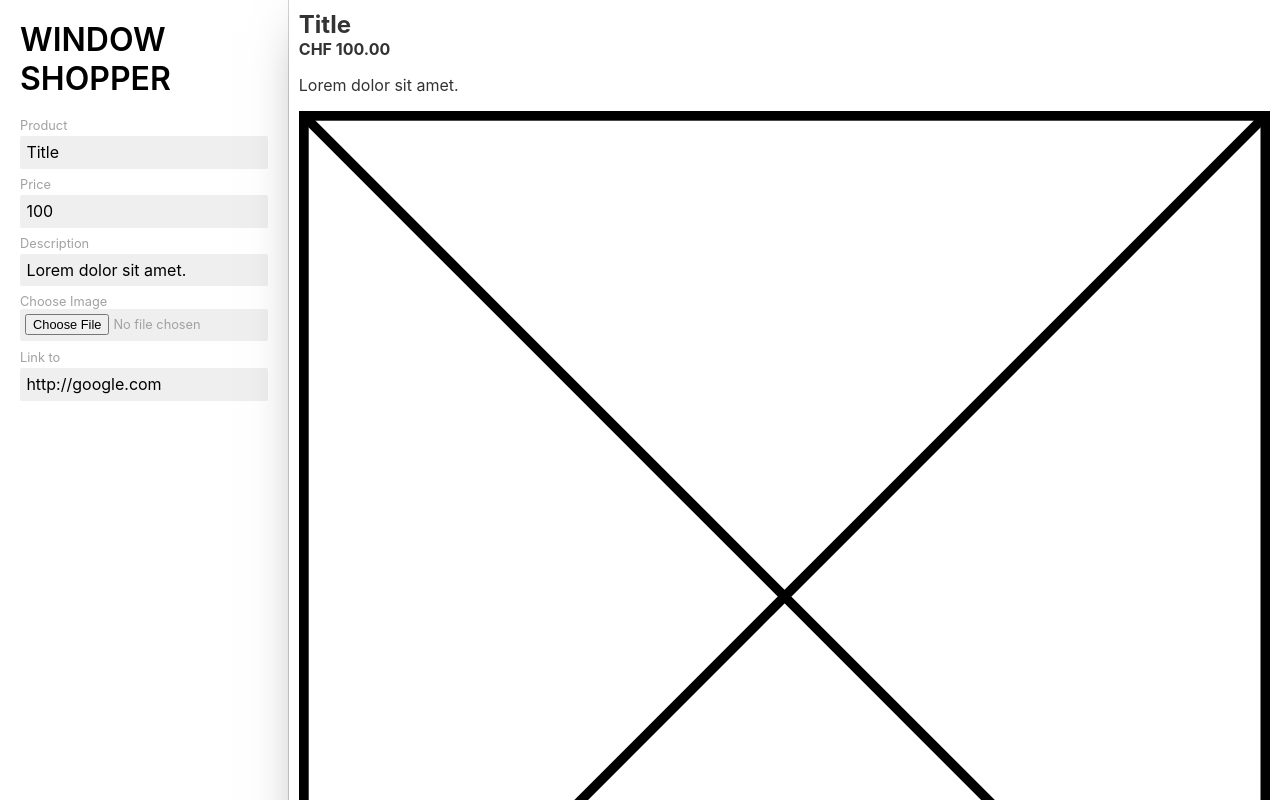
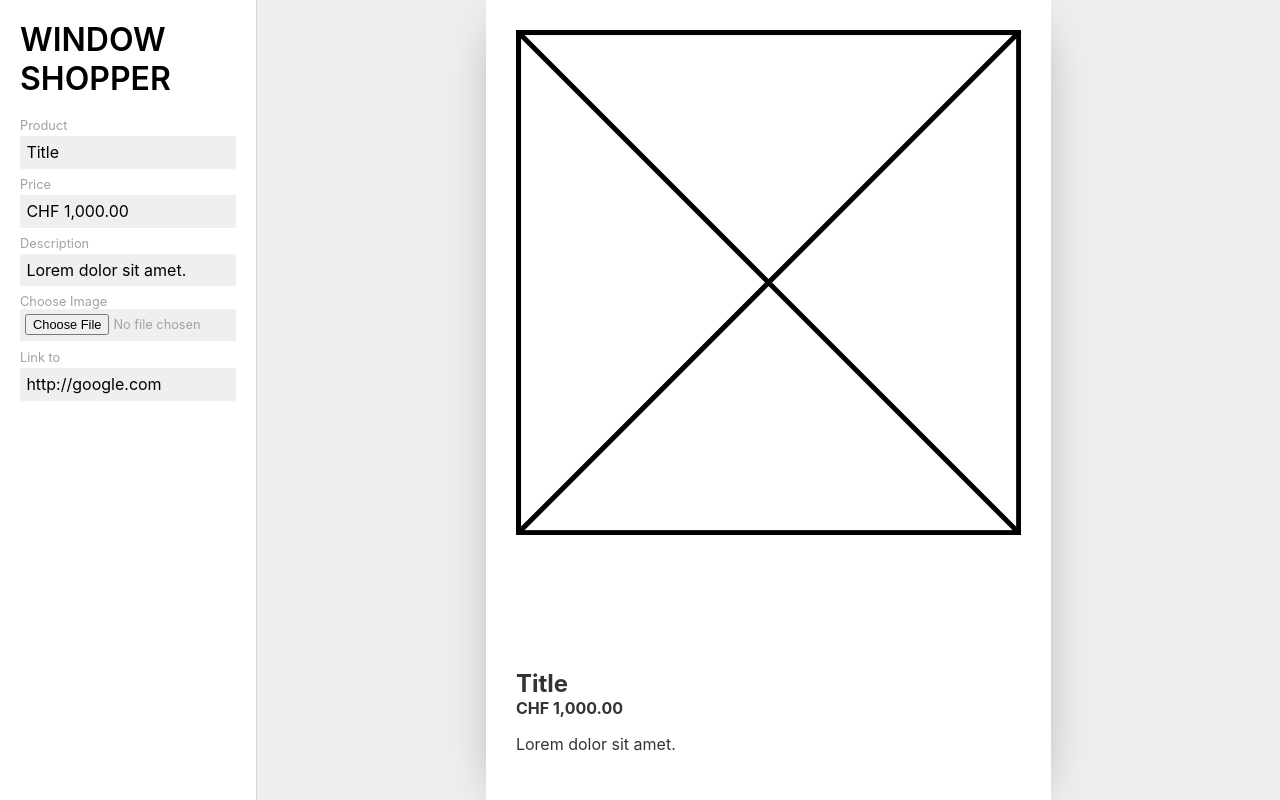
Before and after one commit to shrijo/window-shopper, a Svelte app: page / in a window 1280 px wide. Built offline with nearby package versions, Linux system fonts and the light colour scheme.

Commit message:
adds A4 component

```diff
--- a/src/App.svelte
+++ b/src/App.svelte
@@ -4,12 +4,12 @@
 	import ImageUpload from "./components/ImageUpload.svelte";
 	import OptionalImage from "./components/OptionalImage.svelte";
 	import QRCode from "./components/QRCode.svelte";
+	import A4 from "./components/A4.svelte";
+
+	let zoomLevel = 1;
 
 	let title = 'Title';
-	let price = 100;
-	$: priceView = new Intl
-		.NumberFormat('ch-DE', { style: 'currency', currency: 'CHF' })
-		.format(parseFloat(price, 10))
+	let price = 'CHF 1,000.00';
 
 	let text = 'Lorem dolor sit amet.';
 	let image = false;
@@ -34,15 +34,18 @@
 	</div>
 
 	<div id="preview">
-			<div id="paper">
-				<h2>{title}</h2>
-				<h4>{priceView}</h4>
-				<p>{text}</p>
-				<OptionalImage bind:image/>
+		<A4>
+			<OptionalImage bind:image/>
+			<section>
+				<div class="text">
+					<h2>{title}</h2>
+					<h4>{price}</h4>
+					<p>{text}</p>
+				</div>
 				<QRCode bind:value={link} />
-			</div>
+			</section>
+		</A4>
 	</div>
-
 </main>
 
 <style>
@@ -53,8 +56,8 @@
 		margin: 0;
 		padding: 0;
 		margin: 0 auto;
-		display: flex;
-		overflow: hidden;
+		display: grid;
+		grid-template-columns: 1fr 4fr;
 	}
 
 	:global(label){
@@ -68,33 +71,23 @@
 		background-color: #efefef;
 		border: none;
 	}
-
-	#editor{
-		width: 20vw;
-		padding: 20px;
-	}
-
 	form{
 		margin-top: 20px;
 	}
 
+	#editor{
+		box-sizing: border-box;
+		height: 100vh;
+		padding: 20px;
+	}
 
 	#preview{
 		background-color: #efefef;
 		border-left: 1px solid #d4d4d4;
-		width: 80vw;
-		height: 100vh;
 		display: flex;
 		flex-direction: column;
-	}
-
-	#paper{
-		background-color: #ffffff;
-		padding: 10px;
-		-webkit-box-shadow: 0px 10px 53px -23px rgba(0,0,0,0.52);
-		-moz-box-shadow: 0px 10px 53px -23px rgba(0,0,0,0.52);
-		box-shadow: 0px 10px 53px -23px rgba(0,0,0,0.52);
-		transition: transform ease 0.2s;
+		align-items: center;
+		justify-content: center;
 	}
 
 	h1 {
@@ -104,6 +97,13 @@
 		font-size: 2em;
 		font-weight: 600;
 	}
+	section {
+		display: flex;
+		margin-top: auto;
+	}
+	.text {
+		flex-grow: 1;
+	}
 
 
 </style>
--- /dev/null
+++ b/src/components/A4.svelte
@@ -0,0 +1,24 @@
+<style>
+  .A4 {
+    box-sizing: border-box;
+    flex-grow: 1;
+    max-width: 210mm;
+    max-height: 297mm;
+    aspect-ratio: 0.707070;
+    object-fit: contain;
+    padding: 8mm;
+
+    display: flex;
+    flex-direction: column;
+    justify-content: space-between;
+
+		background-color: #ffffff;
+		-webkit-box-shadow: 0px 10px 53px -23px rgba(0,0,0,0.52);
+		-moz-box-shadow: 0px 10px 53px -23px rgba(0,0,0,0.52);
+		box-shadow: 0px 10px 53px -23px rgba(0,0,0,0.52);
+  }
+</style>
+
+<div class="A4">
+  <slot></slot>
+</div>
--- a/src/components/OptionalImage.svelte
+++ b/src/components/OptionalImage.svelte
@@ -1,5 +1,6 @@
 <script>
   export let image = false;
+  let strokeWidth = 0.01;
 </script>
 
 <style>
@@ -13,9 +14,9 @@
   <img src="{image}" alt="d" />
 {:else}
   <svg viewBox="0 0 1 1" xmlns="http://www.w3.org/2000/svg">
-    <g fill="none" stroke="black" stroke-width="0.01">
+    <g fill="none" stroke="black" stroke-width={strokeWidth}>
       <path d="M0,0 L1,1 M0,1 L1,0" />
-      <rect stroke-width="0.02"
+      <rect stroke-width={strokeWidth * 2}
         x="0"
         y="0"
         height="1"
--- a/src/components/QRCode.svelte
+++ b/src/components/QRCode.svelte
@@ -6,11 +6,8 @@
 </svelte:head>
 
 <script>
-  import { onMount } from "svelte";
-
 	export let value;
   let squareSize = 300;
-  let code;
   let ref;
 
   const update = x => {
@@ -30,12 +27,4 @@
   };
 </script>
 
-<style>
-  div {
-    width:20px;
-    height:200x;
-    margin-top:15px;
-  }
-</style>
-
 <div bind:this={ref}></div>
```
